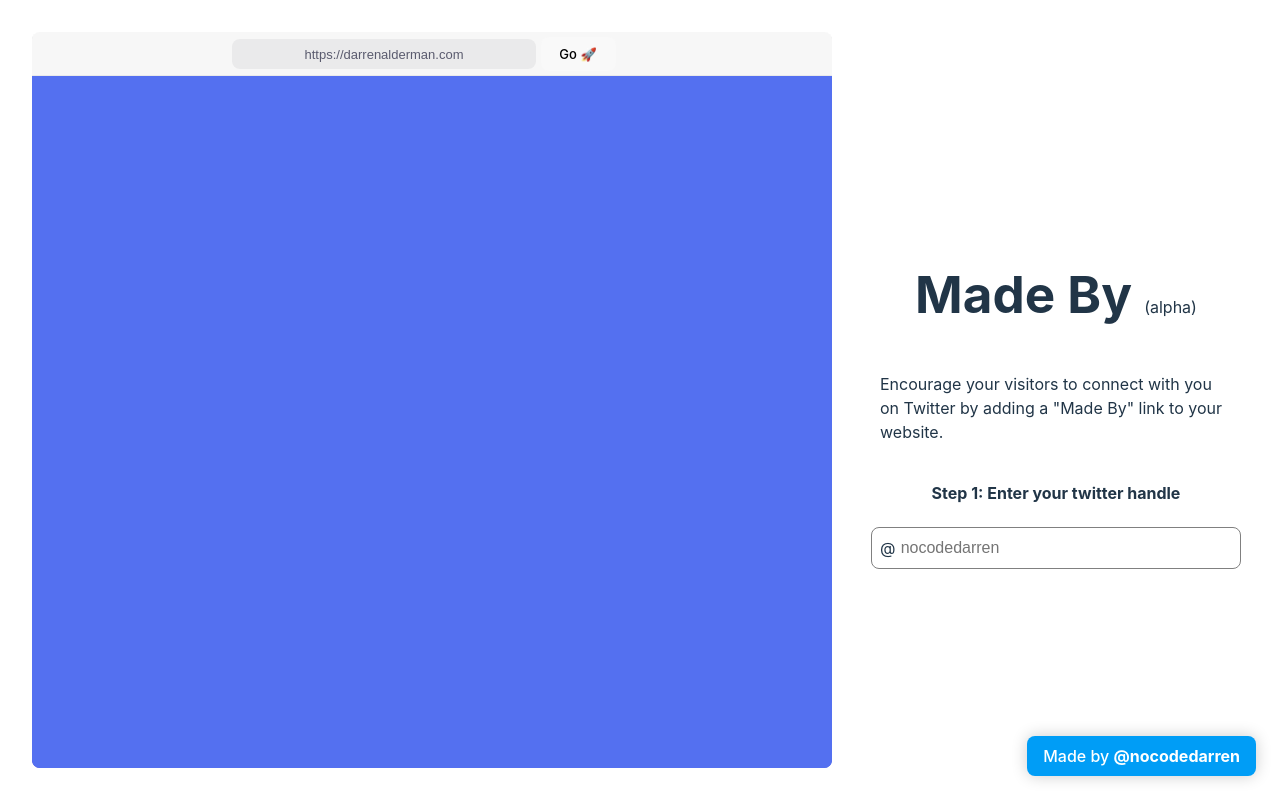
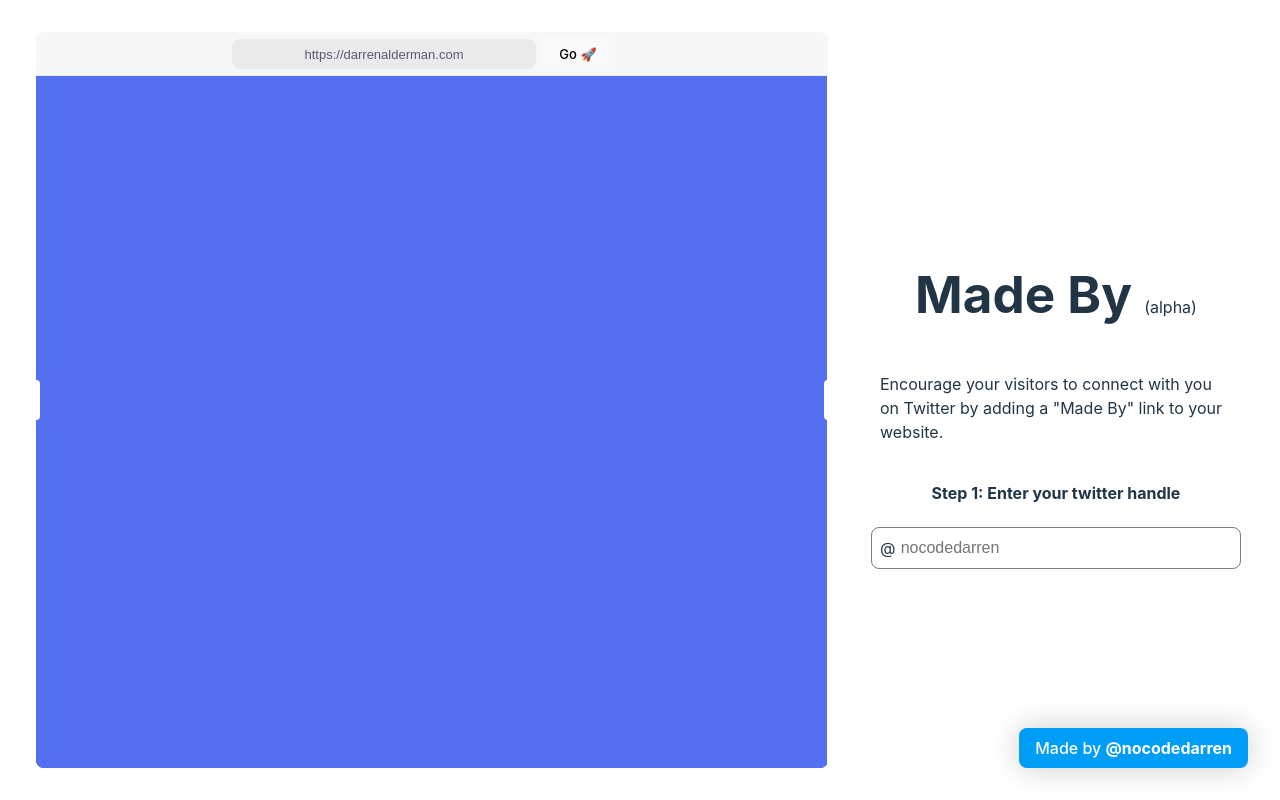
Before and after one commit to amblemind/fm, a Svelte app: page / in a window 1280 px wide. Built offline with nearby package versions, Linux system fonts and the light colour scheme.

Commit message:
adjust madeby size and adds resizable

```diff
--- a/public/madeby.js
+++ b/public/madeby.js
@@ -8,10 +8,10 @@ window.onload = () => {
     a.setAttribute('href', 'https://twitter.com/' + twitterHandle);
     a.setAttribute('target', '_blank');
     a.innerHTML = "Made by <span style='font-weight: bold;'>@" + twitterHandle + "</span>";
-    a.style = "position: fixed; right: 1.5rem; bottom: 1.5rem; padding: .5rem 1rem;"
-        + "color: white; background-color: #009df6; text-decoration: none; border-radius: .5rem; font-size: 1rem; "
+    a.style = "position: fixed; right: 32px; bottom: 32px; padding: 8px 16px;"
+        + "color: white; background-color: #009df6; text-decoration: none; border-radius: 8px; font-size: 16px; "
         + "cursor: pointer; transition: all .2s ease-in-out; z-index: 1000;"
-        + "box-shadow: 0 0 1rem rgba(0, 0, 0, .2);"
+        + "box-shadow: 0 0 32px rgba(0, 0, 0, .2);"
         + "font-family: -apple-system, BlinkMacSystemFont, avenir next, avenir, segoe ui, helvetica neue, helvetica, Cantarell, Ubuntu, roboto, noto, arial, sans-serif;";
 
     a.onmouseover = () => a.style.transform = "scale(1.1)";
--- a/src/App.svelte
+++ b/src/App.svelte
@@ -1,5 +1,6 @@
 <script>
   import Preview from './lib/Preview.svelte'
+    import Resizable from './lib/Resizable.svelte';
 
   let color = "";
   let twitterHandle = "nocodedarren";
@@ -21,7 +22,9 @@
 
 <main>
     <div id="previewContainer">
-      <Preview {insertHtml}/>
+      <Resizable>
+        <Preview {insertHtml}/>
+      </Resizable>
     </div>
     <div id="side-bar">
         <h1>Made By <small>(alpha)</small></h1>
--- /dev/null
+++ b/src/lib/Resizable.svelte
@@ -0,0 +1,119 @@
+<svelte:window on:mouseup={stopExpand} on:resize={handleResize}/>
+
+<section style="height: {defaultHeight}; width: {defaultWidth}; padding-left: 0" id="container" >
+    <div style="height: {defaultHeight}; width: {width}" id="resizable">
+        <div class="handle handle-left" on:mousedown={startExpand.bind(this, 'left')} on:mousemove={expand}>
+            <div class="handle-inner"></div>
+        </div>
+            <slot></slot>
+        <div class="handle handle-right" on:mousedown={startExpand.bind(this, 'right')} on:mousemove={expand}>
+            <div class="handle-inner"></div>
+        </div>
+    </div>
+</section>
+
+<style>
+    #container {
+        display: flex;
+        flex-direction: column;
+        align-items: center;
+    }
+
+	#resizable {
+        display: flex;
+        flex-direction: row;
+        align-items: center;
+	}
+
+    .handle {
+        width: 50px;
+        height: 60px;
+        background: transparent;
+        z-index: 100;
+        cursor: ew-resize;
+        display: flex;
+        align-items: center;
+    }
+
+    .handle-left {
+        margin-right: -45px;
+    }
+
+    .handle-right {
+        margin-left: -45px;
+        justify-content: end;
+    }
+
+    .handle-inner {
+        height: 40px;
+        border-radius: 10px;
+        width: 8px;
+        background-color: white;
+    }
+</style>
+
+
+<script>
+    import { onMount } from "svelte";
+
+    export let defaultHeight = "100%";
+    export let defaultWidth = "100%";
+
+    let width = defaultWidth;
+    $: widthNum = parseInt(width.replace("px", ""));
+    $: defaultWidthNum = parseInt(defaultWidth.replace("px", ""));
+
+    // create a variable to store the percentage of the width of the container compared to the window
+    let widthPercentage = 0;
+
+    onMount(() => {
+        width = document.getElementById("resizable").getBoundingClientRect().width + "px";
+        defaultWidth = width;
+
+        // set the width percentage
+        widthPercentage = widthNum / window.innerWidth;
+    });
+
+    function handleResize() {
+        // update the width to the width of what the conatiner should be based on the parent
+        // width = document.getElementById("resizable").getBoundingClientRect().width + "px";
+        width = window.innerWidth * widthPercentage + "px";
+        defaultWidth = width;
+
+    }
+
+	let expanding = null
+	let start = null, initial = null
+
+	function startExpand(type, event) {
+		expanding = type
+		start = event.pageX
+		initial = { widthNum, defaultWidthNum}
+	}
+
+	function stopExpand() {
+		expanding = null
+		start = null
+		initial = null
+	}
+
+	function expand(event) {
+
+		// if (!expanding) return;
+		if (!expanding || event.buttons != 1) return;
+
+		if (expanding == 'left') {
+			const delta = (start-event.pageX)*2
+            const newWidth = initial.widthNum + delta;
+            width = (newWidth >= initial.defaultWidthNum ? initial.defaultWidthNum - 1 : newWidth) + 'px';
+			return
+		}
+
+		if (expanding == 'right') {
+			const delta = (event.pageX-start) * 2
+            const newWidth = initial.widthNum + delta;
+            width = (newWidth >= initial.defaultWidthNum ? initial.defaultWidthNum - 1 : newWidth) + 'px';
+            return
+		}
+	}
+</script>
```
Also changed, not shown: 1 other file (tests, documents, lock files or other folders).
